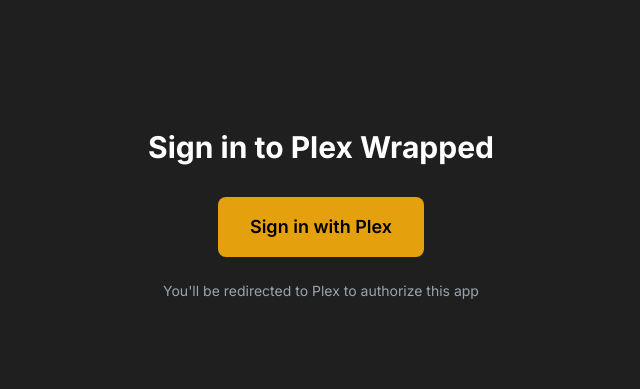
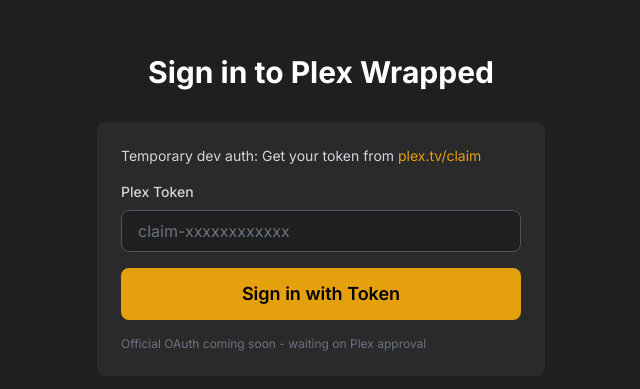
Before and after one commit to jonthebeef/plexwrapped, a SvelteKit app: page /auth/login in a window 1280 px wide. Shown: the part 185-574 px from the top of the page, without its empty margins (319-959 px from the left). Built offline with nearby package versions, Linux system fonts and the light colour scheme; no server answers.

Commit message:
feat: add manual token auth for development
- Add token input form on login page
- Add manual action to validate and set token
- Keep OAuth flow for when client ID is approved
- Links to plex.tv/claim for easy token generation

```diff
--- a/src/routes/auth/login/+page.server.ts
+++ b/src/routes/auth/login/+page.server.ts
@@ -1,8 +1,9 @@
-import { redirect } from '@sveltejs/kit';
-import { createPlexPin, getPlexAuthUrl } from '$lib/services/plex-auth';
+import { redirect, fail } from '@sveltejs/kit';
+import { createPlexPin, getPlexAuthUrl, getPlexUser } from '$lib/services/plex-auth';
 import type { Actions } from './$types';
 
 export const actions: Actions = {
+	// OAuth flow (currently disabled - waiting for Plex approval)
 	default: async ({ cookies }) => {
 		// Create a new PIN
 		const pin = await createPlexPin();
@@ -19,5 +20,43 @@ export const actions: Actions = {
 		// Redirect to Plex auth page
 		const authUrl = getPlexAuthUrl(pin.code);
 		throw redirect(303, authUrl);
+	},
+
+	// Manual token auth for development
+	manual: async ({ cookies, request }) => {
+		const data = await request.formData();
+		const token = data.get('token') as string;
+
+		if (!token || token.trim().length === 0) {
+			return fail(400, { error: 'Token is required' });
+		}
+
+		try {
+			// Validate token by fetching user
+			const user = await getPlexUser(token.trim());
+
+			// Set auth token cookie
+			cookies.set('plex_token', token.trim(), {
+				path: '/',
+				httpOnly: true,
+				secure: true,
+				sameSite: 'lax',
+				maxAge: 60 * 60 * 24 * 30 // 30 days
+			});
+
+			// Set user info cookie for display
+			cookies.set('plex_user', JSON.stringify(user), {
+				path: '/',
+				httpOnly: false, // Needs to be readable by client
+				secure: true,
+				sameSite: 'lax',
+				maxAge: 60 * 60 * 24 * 30
+			});
+
+			throw redirect(303, '/wrapped');
+		} catch (error) {
+			console.error('Token validation failed:', error);
+			return fail(401, { error: 'Invalid token - please check and try again' });
+		}
 	}
 };
--- a/src/routes/auth/login/+page.svelte
+++ b/src/routes/auth/login/+page.svelte
@@ -1,22 +1,54 @@
 <script lang="ts">
-	// This page just needs the form to trigger the login action
+	import { enhance } from '$app/forms';
+
+	let { form } = $props<{ form?: { error?: string } }>();
 </script>
 
 <svelte:head>
 	<title>Sign in with Plex - Plex Wrapped</title>
 </svelte:head>
 
-<div class="flex min-h-screen items-center justify-center bg-surface">
-	<div class="text-center">
-		<h1 class="mb-8 text-3xl font-bold text-white">Sign in to Plex Wrapped</h1>
-		<form method="POST">
-			<button
-				type="submit"
-				class="rounded-lg bg-plex px-8 py-4 text-lg font-semibold text-black transition-colors hover:bg-plex-dark"
-			>
-				Sign in with Plex
-			</button>
-		</form>
-		<p class="mt-6 text-sm text-gray-400">You'll be redirected to Plex to authorize this app</p>
+<div class="flex min-h-screen items-center justify-center bg-surface p-4">
+	<div class="w-full max-w-md">
+		<h1 class="mb-8 text-center text-3xl font-bold text-white">Sign in to Plex Wrapped</h1>
+
+		<!-- Development: Manual token entry -->
+		<div class="rounded-lg bg-surface-card p-6">
+			<p class="mb-4 text-sm text-gray-300">
+				Temporary dev auth: Get your token from
+				<a href="https://www.plex.tv/claim" target="_blank" class="text-plex hover:underline">
+					plex.tv/claim
+				</a>
+			</p>
+
+			<form method="POST" action="?/manual" use:enhance>
+				<label for="token" class="mb-2 block text-sm font-medium text-gray-300">
+					Plex Token
+				</label>
+				<input
+					type="text"
+					id="token"
+					name="token"
+					placeholder="claim-xxxxxxxxxxxx"
+					required
+					class="mb-4 w-full rounded-lg border border-gray-600 bg-surface px-4 py-2 text-white placeholder-gray-500 focus:border-plex focus:outline-none"
+				/>
+
+				{#if form?.error}
+					<p class="mb-4 text-sm text-red-400">{form.error}</p>
+				{/if}
+
+				<button
+					type="submit"
+					class="w-full rounded-lg bg-plex px-8 py-3 text-lg font-semibold text-black transition-colors hover:bg-plex-dark"
+				>
+					Sign in with Token
+				</button>
+			</form>
+
+			<p class="mt-4 text-xs text-gray-500">
+				Official OAuth coming soon - waiting on Plex approval
+			</p>
+		</div>
 	</div>
 </div>
```
